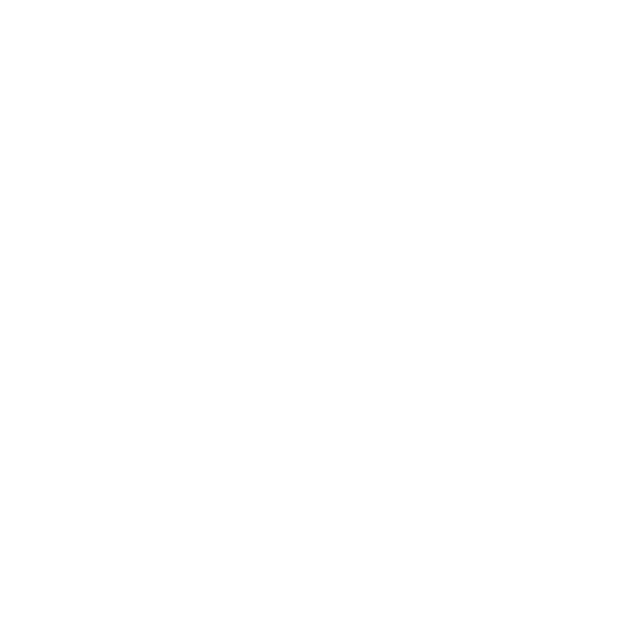
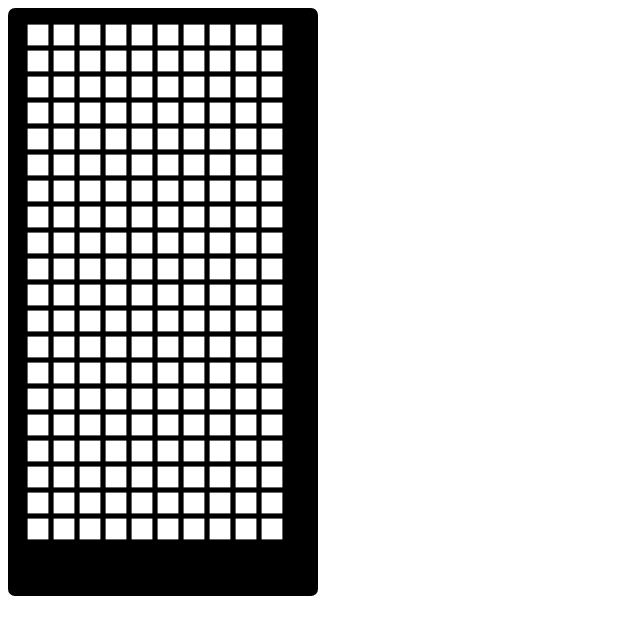
Before and after one commit to Jack1812/tetris.github.io, a plain HTML site: page index.html in a window 1280 px wide. Shown: the whole page, without its empty margins (0-640 px from the left). Drawn offline with Linux system fonts and the light colour scheme.

Commit message:
Ajuste canvas

```diff
--- a/index.html
+++ b/index.html
@@ -3,8 +3,13 @@
 <head>
 
         <title>TETRIS</title>
+        <link rel="stylesheet" href="/styles.css">
 </head>
 <body>
-    <Canvas></Canvas>
+    <div class="canvas-container">
+        <canvas id="canvas-tetris"></canvas>
+    </div>
+
+    <script src="scripts/main.js" type="module"></script>
 </body>
 </html>
--- /dev/null
+++ b/scripts/boardTetris.js
@@ -0,0 +1,7 @@
+import { Grid } from '/scripts/grid.js';
+
+export class BoardTetris extends Grid{
+    constructor(canvas, rows, cols, cellSize, space){
+        super(canvas, rows, cols, cellSize, space);
+    }
+}
--- a/scripts/grid.js
+++ b/scripts/grid.js
@@ -1,49 +1,59 @@
-class Grid{
-    constructor(canvas,rows, cols, celleSize, space){
+export class Grid {
+    constructor(canvas, rows, cols, cellSize, space) {
         this.canvas = canvas;
         this.ctx = canvas.getContext('2d');
         this.rows = rows;
         this.cols = cols;
-        this.cellSize = celleSize;
+        this.cellSize = cellSize; // corrected typo
         this.space = space;
-        this.matris = [];
+        this.matrix = []; // corrected typo
+        this.resetMatrix(); // corrected typo
+        this.canvas.width = this.cols * this.cellSize + (this.space*this.cols);
+        this.canvas.height = this.rows * this.cellSize + (this.space*this.rows);
+    }
 
-    }
-    restarMatris(){
-        for(let r = 0; r < this.rows; r++){
-            this.matris[r ] = [];
-            for(let c = 0; c < this.cols; c++){
-                this.matris[r][c] = 0;
+    resetMatrix() { // corrected typo
+        for (let r = 0; r < this.rows; r++) {
+            this.matrix[r] = []; // corrected typo
+            for (let c = 0; c < this.cols; c++) {
+                this.matrix[r][c] = 0;
             }
         }
     }
-    drawSquare(x, y, color,borderColor){
-        const bordeSice = 1;
+
+    drawSquare(x, y, side, color, borderColor) {
+        const borderSize = side / 10; // corrected typo
 
         this.ctx.fillStyle = color;
         this.ctx.fillRect(x, y, side, side);
 
         this.ctx.strokeStyle = borderColor;
-        this.ctx.lineWidth = bordeSice;
-        this.ctx.strokeRect(x+borderSice/2, y+bordeSice/2, side - bordeSice, side - bordeSice);
+        this.ctx.lineWidth = borderSize; // corrected typo
+        this.ctx.strokeRect(x + borderSize / 2, y + borderSize / 2, side - borderSize, side - borderSize); // corrected typo
     }
-    getCoordinates(col, rows){
-        return{
+
+    getCoordinates(col, row) {
+        return {
             x: col * this.cellSize + this.space,
-            y: rows * this.cellSize + this.space
-        }
+            y: row * this.cellSize + this.space
+        };
     }
-    draw(){
-        for(let r = 0; r < this.rows; r++){
-            for(let c = 0; c < this.cols; c++){
-                const {x, y} = this.getCoordinates(c, r);
-                if(this.matris[r][c] === 0){
-                    this.drawSquare(x, y, 'white', 'black');
-                }else{
-                    this.drawSquare(x, y, 'black', 'white');
-                }
+
+    draw() {
+        for (let r = 0; r < this.rows; r++) {
+            for (let c = 0; c < this.cols; c++) {
+                const position = this.getCoordinates(c, r);
+                this.drawSquare(position.x, position.y, this.cellSize, 'white', 'black');
             }
         }
+        this.printMatrix(); // corrected typo
+    }
 
+    printMatrix() { // corrected typo
+        let text = "";
+        this.matrix.forEach((row) => { // corrected typo
+            text += row.join(" ") + "\n";
+        });
+        console.log(text);
     }
 }
--- a/scripts/main.js
+++ b/scripts/main.js
@@ -0,0 +1,14 @@
+import { BoardTetris } from '/scripts/boardTetris.js';
+
+const canvasTetris = document.getElementById("canvas-tetris");
+const rows = 20;
+const cols = 10;
+const cellSize = 26;
+const space = 2;
+const boardTetris = new BoardTetris(canvasTetris,rows, cols, cellSize, space);
+
+function update(){
+    boardTetris.draw();
+    requestAnimationFrame(update);
+}
+update();
--- a/styles.css
+++ b/styles.css
@@ -0,0 +1,9 @@
+body{
+    display: flex;
+}
+.canvas-container {
+
+  background-color: rgb(0, 0, 0);
+  padding: 12px 15px;
+  border-radius: 7px;
+}
```
